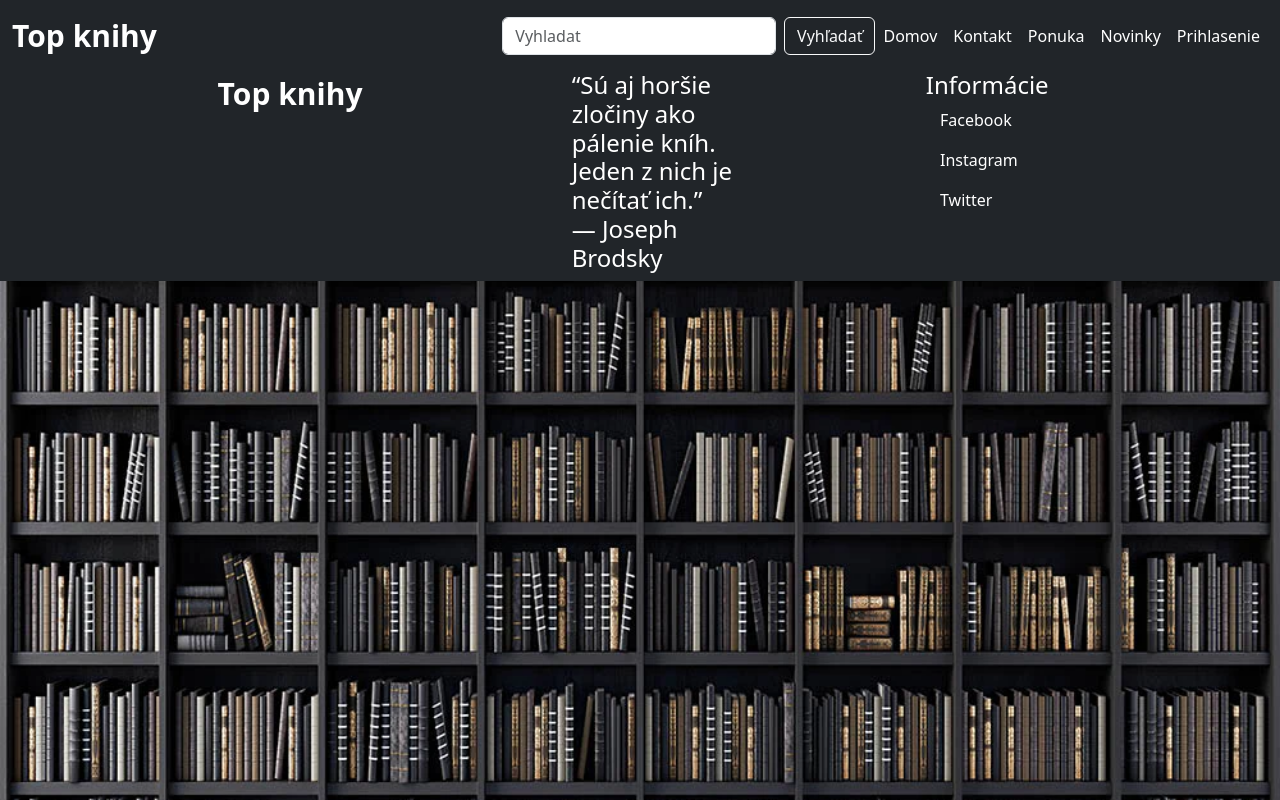
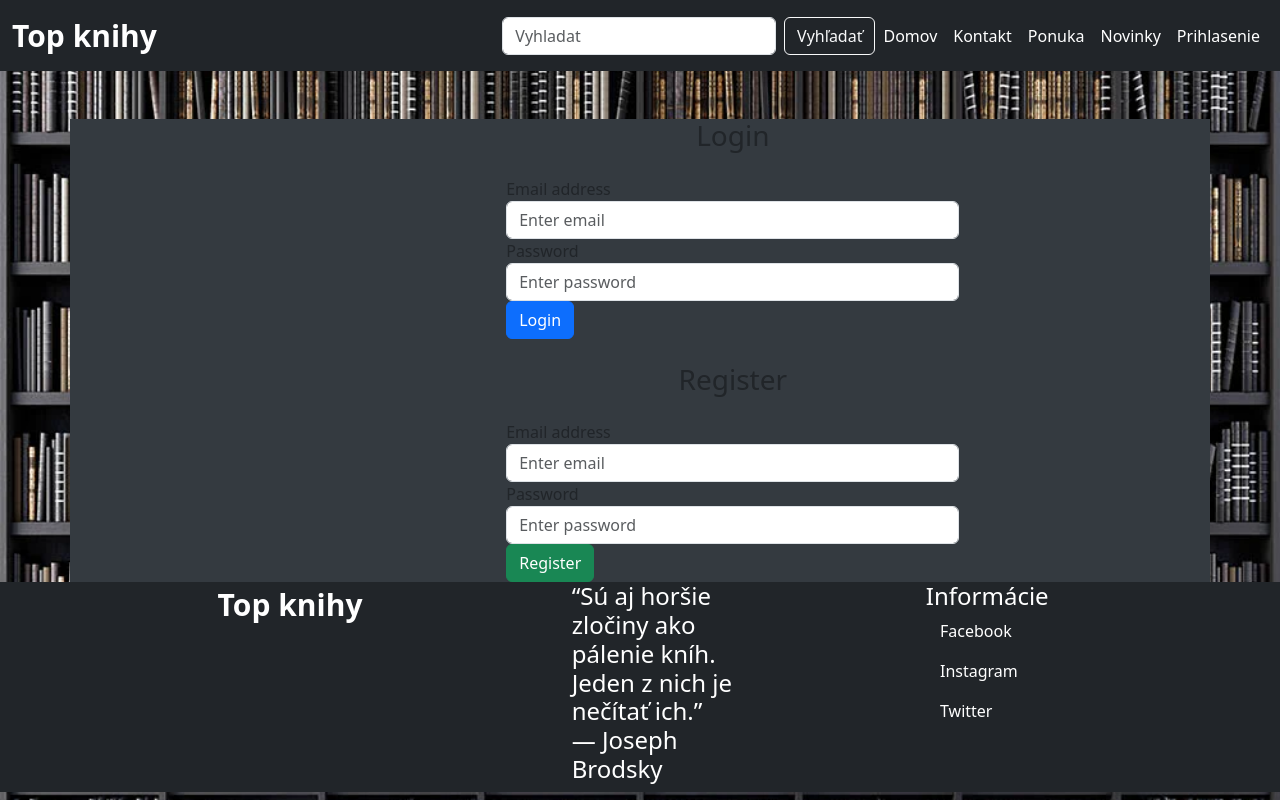
Before and after one commit to WhyAreYouWeak/VAII-Semestralka, a React (Create React App) app: page /sign-register in a window 1280 px wide. Built offline with nearby package versions, Linux system fonts and the light colour scheme.

Commit message:
login register page

```diff
--- a/src/LoginRegisterPage.js
+++ b/src/LoginRegisterPage.js
@@ -5,6 +5,40 @@ export default function LoginRegisterPage() {
     return <body>
     <NavBar></NavBar>
     <div className="container">
+        <div className="container mt-5">
+            <div className="row">
+                <div className="col-md-6 offset-md-3">
+
+                    <form id="loginForm">
+                        <h3 className="text-center mb-4">Login</h3>
+                        <div className="form-group">
+                            <label htmlFor="loginEmail">Email address</label>
+                            <input type="email" className="form-control" id="loginEmail" placeholder="Enter email" required />
+                        </div>
+                        <div className="form-group">
+                            <label htmlFor="loginPassword">Password</label>
+                            <input type="password" className="form-control" id="loginPassword" placeholder="Enter password" required/>
+                        </div>
+                        <button type="submit" className="btn btn-primary btn-block">Login</button>
+                    </form>
+
+
+                    <form id="registerForm" className="mt-4">
+                        <h3 className="text-center mb-4">Register</h3>
+
+                        <div className="form-group">
+                            <label htmlFor="registerEmail">Email address</label>
+                            <input type="email" className="form-control" id="registerEmail" placeholder="Enter email" required/>
+                        </div>
+                        <div className="form-group">
+                            <label form="registerPassword">Password</label>
+                            <input type="password" className="form-control" id="registerPassword" placeholder="Enter password" required/>
+                        </div>
+                        <button type="submit" className="btn btn-success btn-block">Register</button>
+                    </form>
+                </div>
+            </div>
+        </div>
 
     </div>
     <Footer></Footer>
--- a/src/components/ItemTile.js
+++ b/src/components/ItemTile.js
@@ -3,7 +3,7 @@ export default function ItemTile(){
     return <>
         <div className="productTile  justify-content-center">
             <img src="/dama-kontra-strelec.jpg" alt="Product 2" className="img-fluid small-image"/>
-            <h4>Product 2</h4>
+            <h4>Dáma kontra strelec</h4>
             <p><strong>$29.99</strong></p>
         </div>
     </>
```
